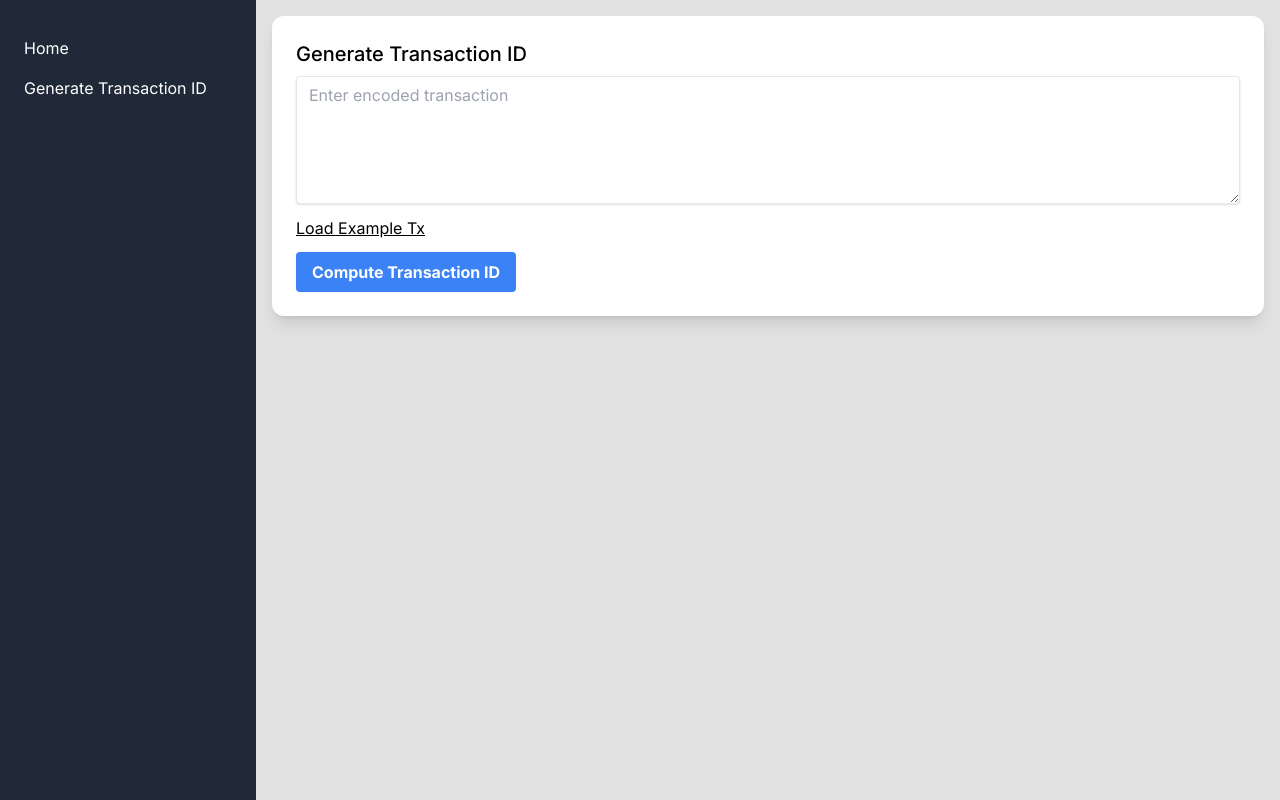
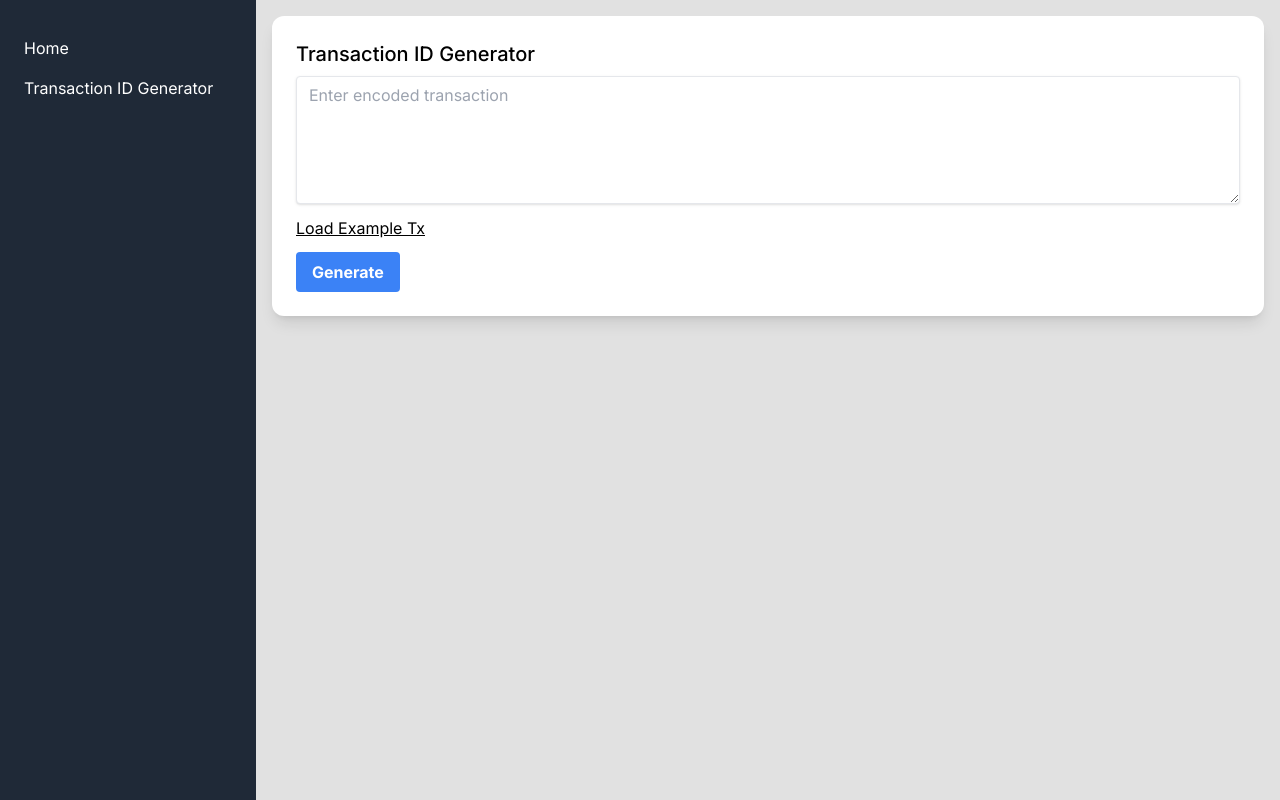
Before and after one commit to zrbecker/cosmjs_playground, a Next.js app: page /tools/generate_transaction_id in a window 1280 px wide. Built offline with nearby package versions, Linux system fonts and the light colour scheme.

Commit message:
consistent naming

```diff
--- a/src/app/layout.tsx
+++ b/src/app/layout.tsx
@@ -28,7 +28,7 @@ export default function RootLayout({
             </Link>
             <Link href="/tools/generate_transaction_id">
               <li className="py-2 px-4 hover:bg-gray-700 cursor-pointer">
-                Generate Transaction ID
+                Transaction ID Generator
               </li>
             </Link>
           </ul>
--- a/src/app/tools/generate_transaction_id/page.tsx
+++ b/src/app/tools/generate_transaction_id/page.tsx
@@ -19,7 +19,7 @@ export default function TxHash() {
   return (
     <div className="flex flex-col space-y-4 pt-4 px-4">
       <div className="bg-white dark:bg-gray-800 rounded-xl p-6 shadow-lg">
-        <h2 className="text-xl font-medium">Generate Transaction ID</h2>
+        <h2 className="text-xl font-medium">Transaction ID Generator</h2>
         <form
           className="mt-2 flex flex-col items-start space-y-3"
           onSubmit={handleSubmit}
@@ -42,14 +42,14 @@ export default function TxHash() {
             className="bg-blue-500 hover:bg-blue-700 text-white font-bold px-4 py-2 rounded"
             type="submit"
           >
-            Compute Transaction ID
+            Generate
           </button>
         </form>
       </div>
 
       {txId == "" ? null : (
         <div className="bg-white dark:bg-gray-800 rounded-xl p-6 shadow-lg overflow-wrap break-all">
-          <h3 className="text-xl font-medium">Computed Hash:</h3>
+          <h3 className="text-xl font-medium">Transaction ID</h3>
           <p className="mt-2 font-mono">{txId}</p>
         </div>
       )}
```
